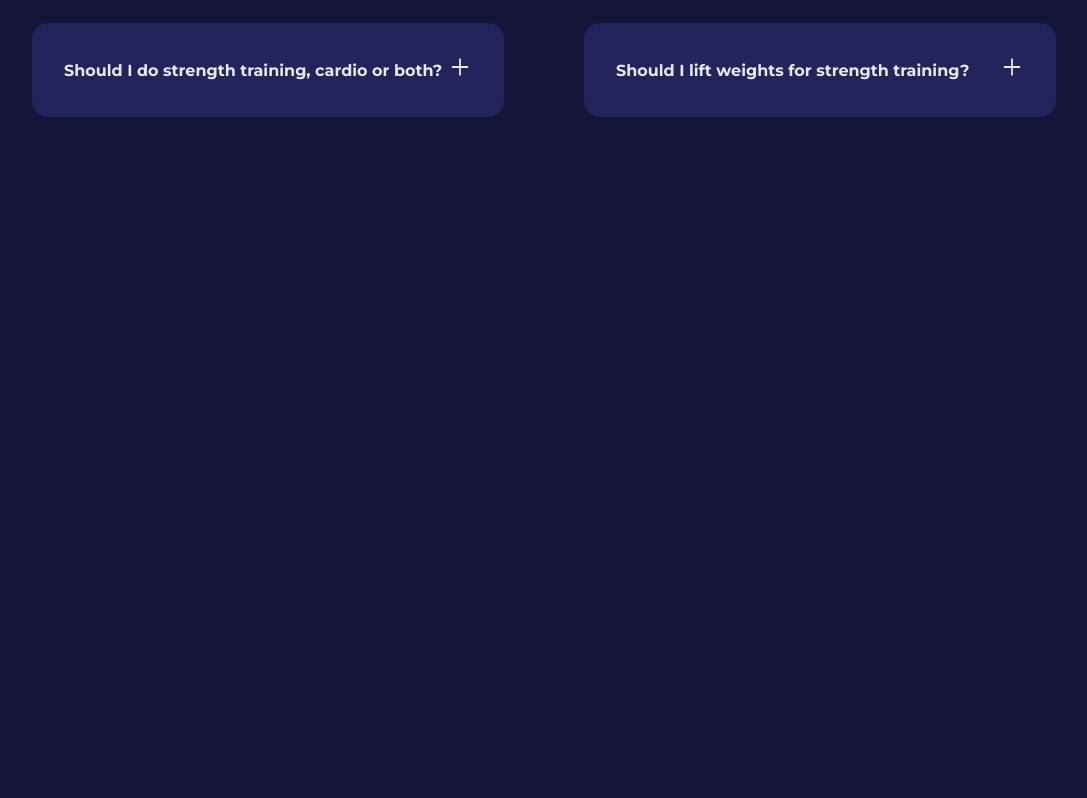
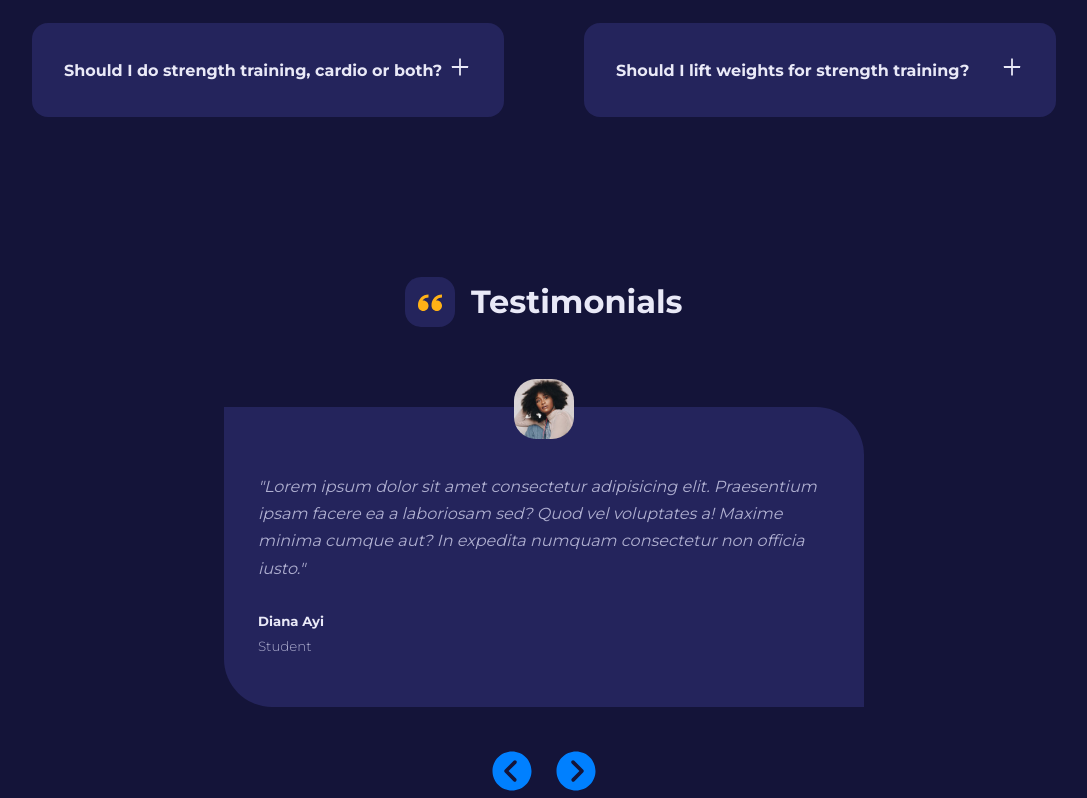
Before and after one commit to wan-web/React-tutorial-health-website-, a React (Create React App) app: page / in a window 1280 px wide. Shown: the part 2688-3486 px from the top of the page, without its empty margins (96-1183 px from the left). Before the commit the page ends 2805 px from the top, so only its background shows below. Built offline with nearby package versions, Linux system fonts and the light colour scheme.

Commit message:
Testimonials 컴포넌트 완료

```diff
--- a/src/components/FAQs.jsx
+++ b/src/components/FAQs.jsx
@@ -5,7 +5,6 @@
 import '../pages/home/home.css';
 
 const FAQs = () => {
-  console.log(faqs);
 
   return (
     <section className='faqs'>
--- a/src/components/Testimonials.jsx
+++ b/src/components/Testimonials.jsx
@@ -1,8 +1,54 @@
+import SectionHead from './SectionHead'
+import {ImQuotesLeft} from 'react-icons/im'
+import Card from '../UI/Card'
+import {IoIosArrowDropleftCircle, IoIosArrowDroprightCircle} from 'react-icons/io';
+import { testimonials } from '../data';
+import { useState } from 'react';
+
+const Testimonials = () => {
+  const [index, setIndex] = useState(0);
+  const {name, quote, job, avatar} = testimonials[index];
+  console.log(testimonials.length);
+
+  const prevTestimonialHandler = () => {
+    if(index === 0) {
+      setIndex(testimonials.length - 1);
+    }else {
+      setIndex( prev => prev - 1);
+    }
+  }
+
+  const nextTestimonialHandler = () => {
+    if(index === testimonials.length - 1){
+      setIndex(0)
+    }else {
+      setIndex( prev => prev + 1);
+    }
+  }
 
 
-const Testimonials = () => {
   return (
-    <div>Testimonials</div>
+    <section className='testimonials'>
+      <div className="container testimonials__container">
+        <SectionHead className="testimonials__head" icon={<ImQuotesLeft />} title="Testimonials"/>
+        <Card className="testimonial">
+          <div className="testimonial__avatar">
+            <img src={avatar} alt={name} />
+          </div>
+          <p className='testimonial__quote'>{`"${quote}"`}</p>
+          <h5>{name}</h5>
+          <small className='testimonial__title'>{job}</small>
+        </Card>
+        <div className="testimonials__btn-container">
+          <button className='testimonials__btn' onClick={prevTestimonialHandler}>
+            <IoIosArrowDropleftCircle />
+          </button>
+          <button className='testimonials__btn' onClick={nextTestimonialHandler}>
+            <IoIosArrowDroprightCircle />
+          </button>
+        </div>
+      </div>
+    </section>
   )
 }
 
--- a/src/pages/home/Home.jsx
+++ b/src/pages/home/Home.jsx
@@ -3,6 +3,7 @@
 import Programs from '../../components/Programs';
 import Values from '../../components/Values';
 import FAQs from '../../components/FAQs';
+import Testimonials from '../../components/Testimonials';
 
 const Home = () => {
   return (
@@ -11,6 +12,7 @@
       <Programs />
       <Values />
       <FAQs />
+      <Testimonials />
     </>
   )
 }
--- a/src/pages/home/home.css
+++ b/src/pages/home/home.css
@@ -143,3 +143,67 @@
 .faq p {
   margin-top: 1.5rem;
 }
+
+
+/* ============= TESTIMONIALS ============= */
+.testimonials {
+  width: 50rem;
+  margin-inline: auto;
+}
+.testimonials__head {
+  justify-content: center;
+}
+
+.card.testimonial {
+  position: relative;
+  text-align: left;
+  margin-top: 5rem;
+}
+
+.testimonial__avatar {
+  width: 4rem;
+  height: 4rem;
+  border-radius: 1.5rem;
+  border: 2px solid transparent;
+  overflow: hidden;
+  position: absolute;
+  top: -2rem;
+  left: calc(50% - 2rem);
+  transition: var(--transition);
+}
+
+.testimonial:hover .testimonial__avatar {
+  box-shadow: 0 1rem 2rem rgba(192, 89, 121, 0.525);
+  border-radius: 50%;
+  border-color: var(--color-gray-400);
+}
+
+.testimonial__quote {
+  font-style: italic;
+  margin: 1rem 0 2rem;
+}
+
+.card small.testimonial__title {
+  margin-top: 0.3rem;
+}
+
+.testimonials__btn-container {
+  width: fit-content;
+  margin: 2.5rem auto 0;
+  display: flex;
+  justify-content: center;
+  align-items: center;
+  gap: 1rem;
+}
+
+.testimonials__btn {
+  background: transparent;
+  cursor: pointer;
+}
+
+.testimonials__btn svg {
+  fill: var(--color-primary);
+  font-size: 1.8rem;
+  width: 3rem;
+  height: 3rem;
+}
```
